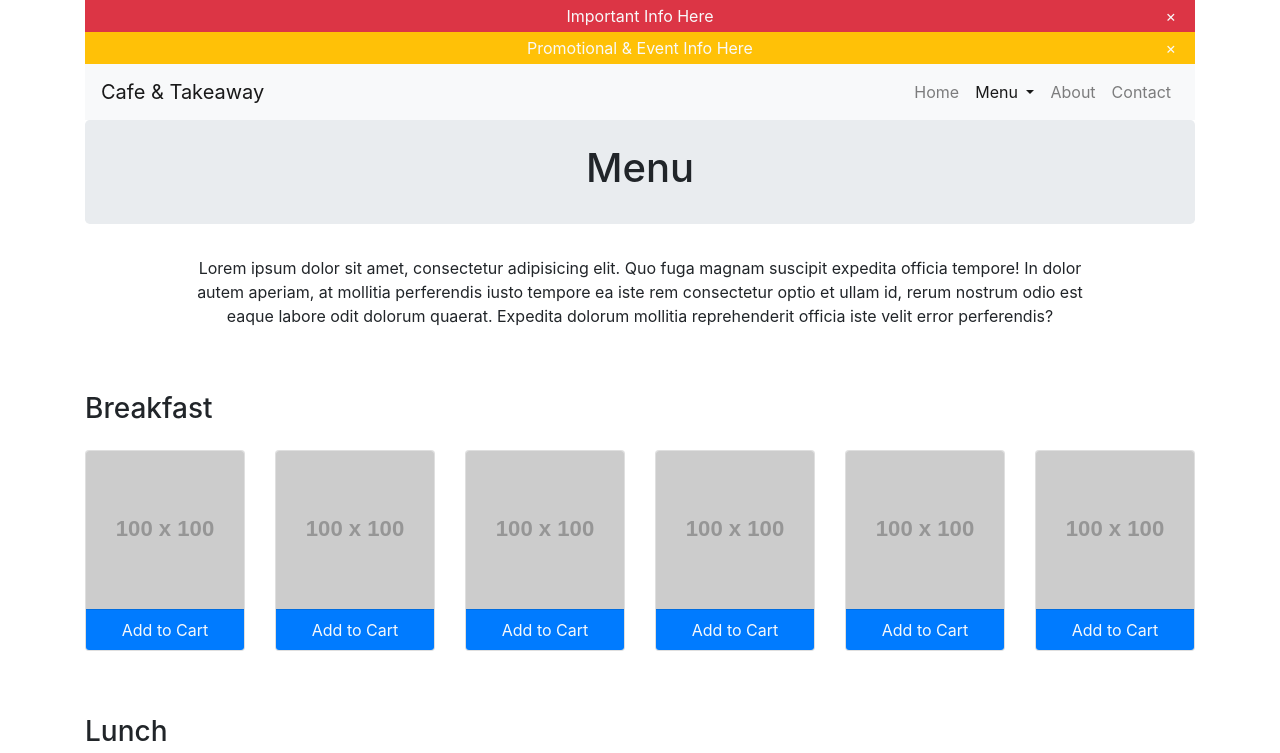
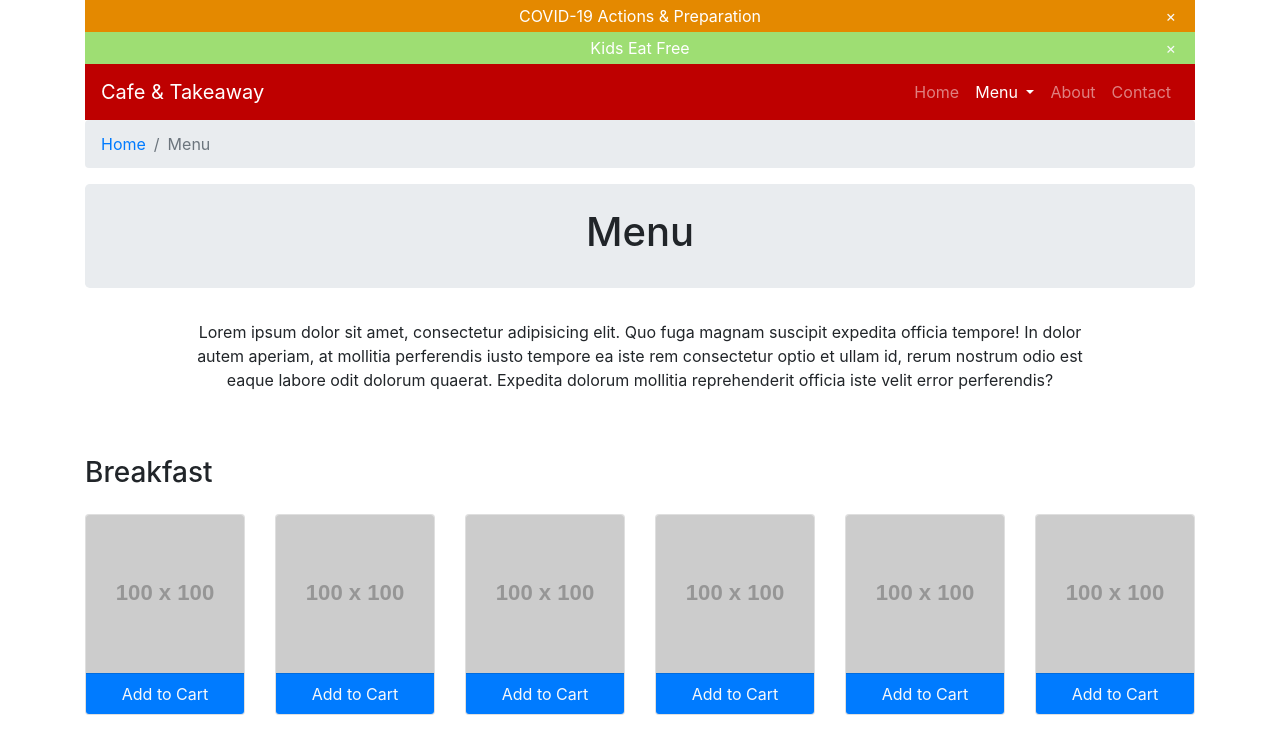
Before and after one commit to DarrickFauvel/cafe-and-takeaway, a website with bundled scripts: page menu.html in a window 1280 px wide. Shown: the top 753 px of the page. Built offline with nearby package versions, Linux system fonts and the light colour scheme; placeholder pictures from the web are drawn by us.

Commit message:
Update messages

```diff
--- a/css/styles.scss
+++ b/css/styles.scss
@@ -1,3 +1,24 @@
+$color-red: #be0000;
+$color-orange: #e48900;
+$color-yellow: #f7ea00;
+$color-mint: #9ede73;
+
+#message-important {
+  background-color: $color-orange !important;
+}
+
+#message-promotion {
+  background-color: $color-mint !important;
+}
+
+#message-cookies {
+  background-color: $color-orange !important;
+}
+
+#nav-row {
+  background-color: $color-red !important;
+}
+
 .jumbotron__bg {
   background: url(../img/hero__alex-harmuth-zIJfhf0VSvw-unsplash.jpg) no-repeat;
   background-size: cover;
@@ -8,6 +29,7 @@
   background: rgba(255, 255, 255, 0.5);
   backdrop-filter: blur(2px);
   text-shadow: 0 0 10px white;
+  border-radius: 5px;
 }
 
 footer {
--- /dev/null
+++ b/js/messages.js
@@ -0,0 +1,14 @@
+export const message = {
+  important: {
+    title: 'COVID-19 Actions & Preparation',
+    text: 'Cafe & Takeaway is made up of associates, guests and the communities we serve. Cafe & Takeaway is here to help provide good, wholesome meals during this challenging time, and the health, safety and overall well-being of our family, and yours, is always our top priority. Read about the latest decisions and updates from our team as we respond to the COVID-19 crisis and continue in our mission to safely serve you.'
+  },
+  promotion: {
+    title: 'Kids Eat Free',
+    text: 'Kids Eat Free with adult entrée purchase of $6 or more. Days and participation vary by location. Restrictions may apply. See store for details.'
+  },
+  cookies: {
+    title: 'Cookies',
+    text: 'By clicking the Accept button, you agree to the storing of cookies on your device to enhance site navigation, analyze site usage and assist in our marketing efforts.'
+  }
+}
--- a/js/scripts.js
+++ b/js/scripts.js
@@ -1,9 +1,20 @@
+import { message } from './messages.js'
+
 const hideMessage = (e) => {
   e.preventDefault()
   const targetId = e.target.dataset.targetId
-  document.getElementById(targetId).style.display = 'none'
+  document.getElementById(targetId).classList.add('d-none')
 }
 
-document.getElementById('message-danger').addEventListener('click', hideMessage)
-document.getElementById('message-warning').addEventListener('click', hideMessage)
+const populateMessage = (messageId, messageTitle, messageText) => {
+  document.getElementById(`message-${messageId}__title`).textContent = messageTitle
+  document.getElementById(`message-${messageId}__text`).textContent = messageText
+}
+
+document.getElementById('message-important').addEventListener('click', hideMessage)
+document.getElementById('message-promotion').addEventListener('click', hideMessage)
 document.getElementById('message-cookies').addEventListener('click', hideMessage)
+
+populateMessage('important', message.important.title, message.important.text)
+populateMessage('promotion', message.promotion.title, message.promotion.text)
+populateMessage('cookies', message.cookies.title, message.cookies.text)
--- a/menu.html
+++ b/menu.html
@@ -22,25 +22,31 @@
       <div class="container">
         <!-- Header messages -->
         <div class="container">
-          <div class="row bg-danger text-light p-1" id="message-danger">
+          <div class="row bg-danger text-light p-1" id="message-important">
             <div class="col-1"></div>
-            <div class="col text-center">Important Info Here</div>
+            <div class="col text-center">
+              <a href="#message-important__text" id="message-important__title" data-toggle="collapse" class="text-white"></a>
+              <p id="message-important__text" class="collapse"></p>
+            </div>
             <div class="col-1 text-right">
-              <a href="#" class="text-light" data-target-id="message-danger">&times;</a>
+              <a href="#" class="text-light" data-target-id="message-important">&times;</a>
             </div>
           </div>
-          <div class="row bg-warning text-light p-1" id="message-warning">
+          <div class="row bg-warning text-light p-1" id="message-promotion">
             <div class="col-1"></div>
-            <div class="col text-center">Promotional & Event Info Here</div>
+            <div class="col text-center" id="message-">
+              <a id="message-promotion__title" data-toggle="collapse" href="#message-promotion__text" class="text-white"></a>
+              <p id="message-promotion__text" class="collapse"></p>
+            </div>
             <div class="col-1 text-right">
-              <a href="#" class="text-light" data-target-id="message-warning">&times;</a>
+              <a href="#" class="text-light" data-target-id="message-promotion">&times;</a>
             </div>
           </div>
         </div>
 
         <div class="row">
           <div class="col">
-            <nav class="navbar navbar-expand-lg navbar-light bg-light">
+            <nav class="navbar navbar-expand-lg navbar-dark" id="nav-row">
               <a class="navbar-brand" href="index.html">Cafe & Takeaway</a>
               <button
                 class="navbar-toggler"
@@ -78,6 +84,13 @@
                   </li>
                 </ul>
               </div>
+            </nav>
+
+            <nav aria-label="breadcrumb">
+              <ol class="breadcrumb">
+                <li class="breadcrumb-item"><a href="index.html">Home</a></li>
+                <li class="breadcrumb-item active" aria-current="page">Menu</li>
+              </ol>
             </nav>
           </div>
         </div>
@@ -281,7 +294,11 @@
 
         <div class="container">
           <div class="row bg-danger text-light p-1" id="message-cookies">
-            <div class="col text-center">Cookie Info Here</div>
+            <div class="col-1"></div>
+            <div class="col text-center">
+              <a id="message-cookies__title" data-toggle="collapse" class="text-white" href="#message-cookies__text"></a>
+              <p id="message-cookies__text" class="collapse"></p>
+            </div>
             <div class="col-1 text-right">
               <a href="#" class="text-light" data-target-id="message-cookies">&times;</a>
             </div>
```
Also changed, not shown: about.html (+25 -8 lines), contact.html (+25 -8 lines), index.html (+26 -9 lines), css/styles.css.
